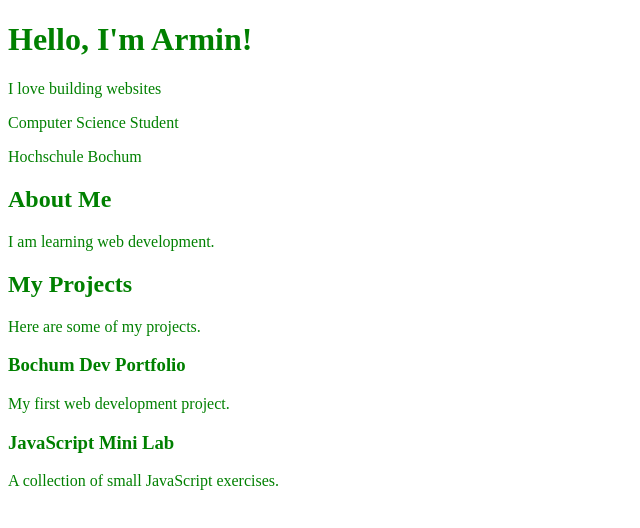
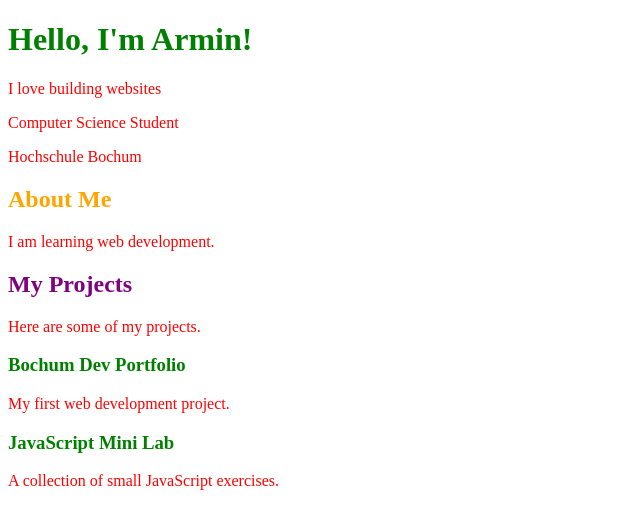
Before and after one commit to arminmova/bochum-dev-portfolio, a plain HTML site: page index.html in a window 1280 px wide. Shown: the whole page, without its empty margins (0-640 px from the left). Drawn offline with Linux system fonts and the light colour scheme.

Commit message:
feat: style portfolio headings with CSS classes

```diff
--- a/index.html
+++ b/index.html
@@ -16,12 +16,12 @@
     </header>
 
     <section>
-      <h2>About Me</h2>
+      <h2 class="about-title">About Me</h2>
       <p>I am learning web development.</p>
     </section>
 
     <section>
-      <h2>My Projects</h2>
+      <h2 class="projects-title">My Projects</h2>
       <p>Here are some of my projects.</p>
       <article>
         <h3>Bochum Dev Portfolio</h3>
--- a/style.css
+++ b/style.css
@@ -1,3 +1,19 @@
 body {
   color: green;
 }
+
+p{
+  color: red;
+}
+
+h2 {
+  color: blue;
+}
+
+.about-title {
+  color: orange;
+}
+
+.projects-title {
+  color: purple;
+}
```
